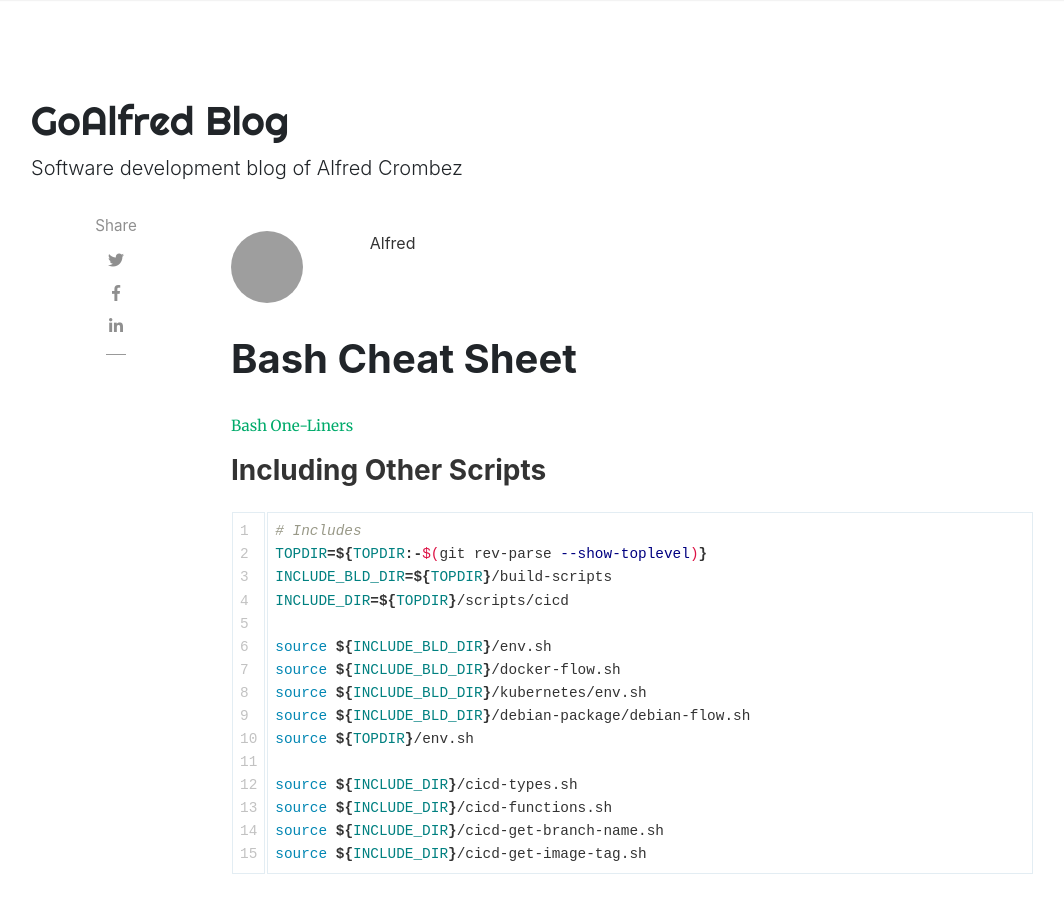
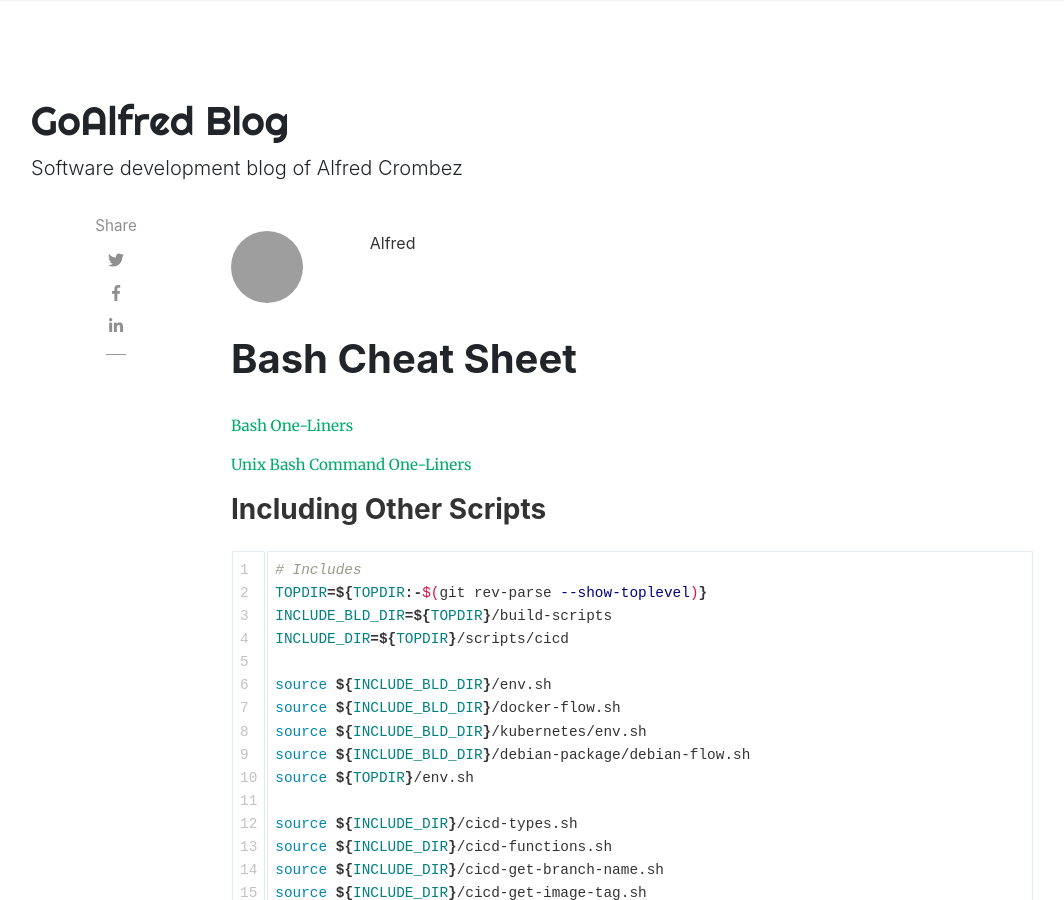
Before and after one commit to goalfred-dev/goalfred-dev.github.io, a Jekyll site: the page built from _posts/2021-06-23-bash-cheat-sheet.md, in a window 1280 px wide and 900 px high. Shown: the whole window, without its empty margins (54-1118 px from the left). Built offline with Jekyll 4.4.1, drawn with Linux system fonts in a browser that asks for light colours; nearby versions of some CDN libraries; comment, search, counter and statistics services are not loaded; grey boxes are pictures that could not be loaded.

Commit message:
Restored it

```diff
--- a/_posts/2021-06-23-bash-cheat-sheet.md
+++ b/_posts/2021-06-23-bash-cheat-sheet.md
@@ -8,6 +8,8 @@ hidden: false
 ---
 
 [Bash One-Liners](http://www.bashoneliners.com/)
+
+[Unix Bash Command One-Liners](https://itnext.io/increase-developer-productivity-with-unix-bash-command-one-liners-2973bccd7600)
 
 ### Including Other Scripts
 
```
